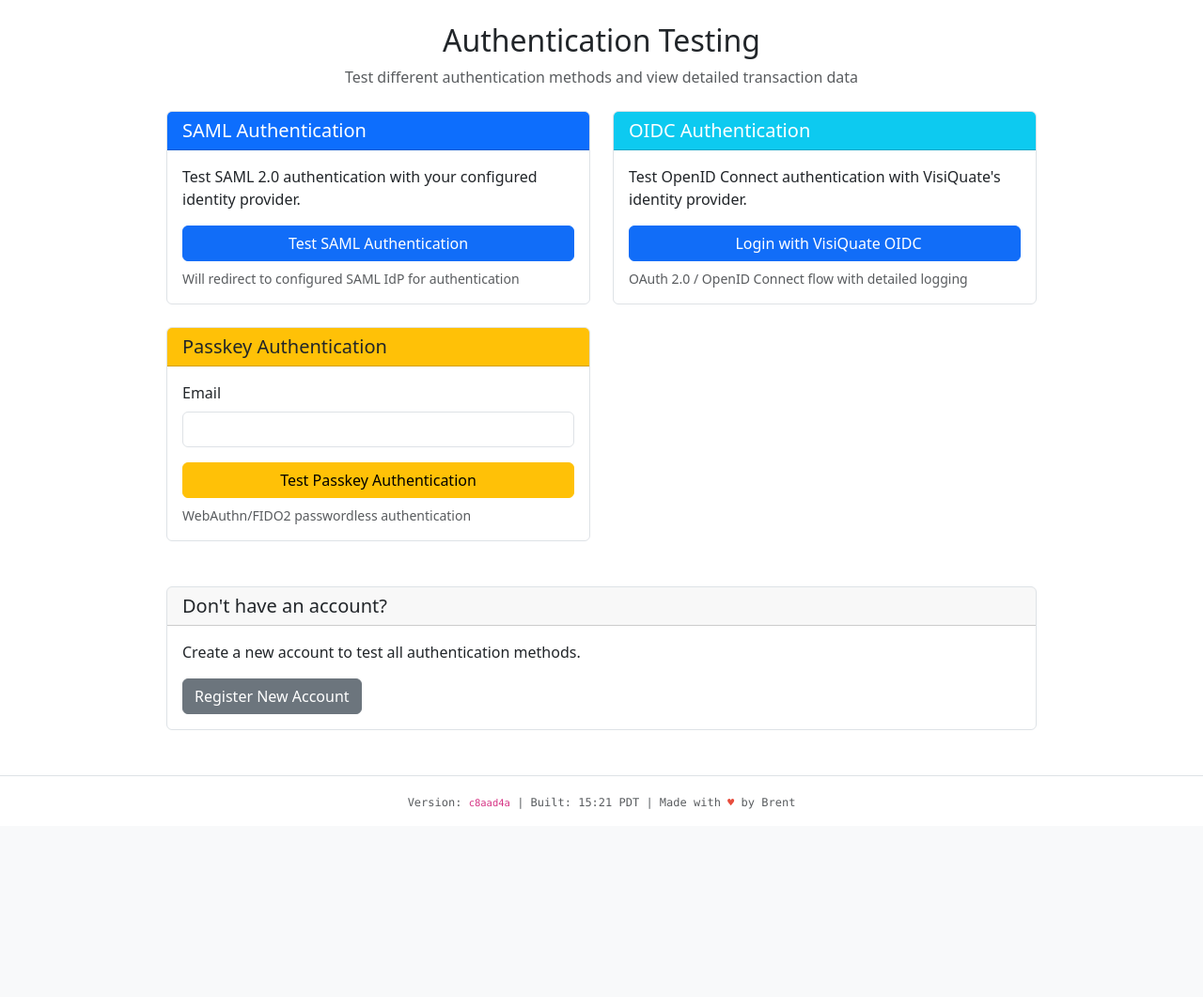
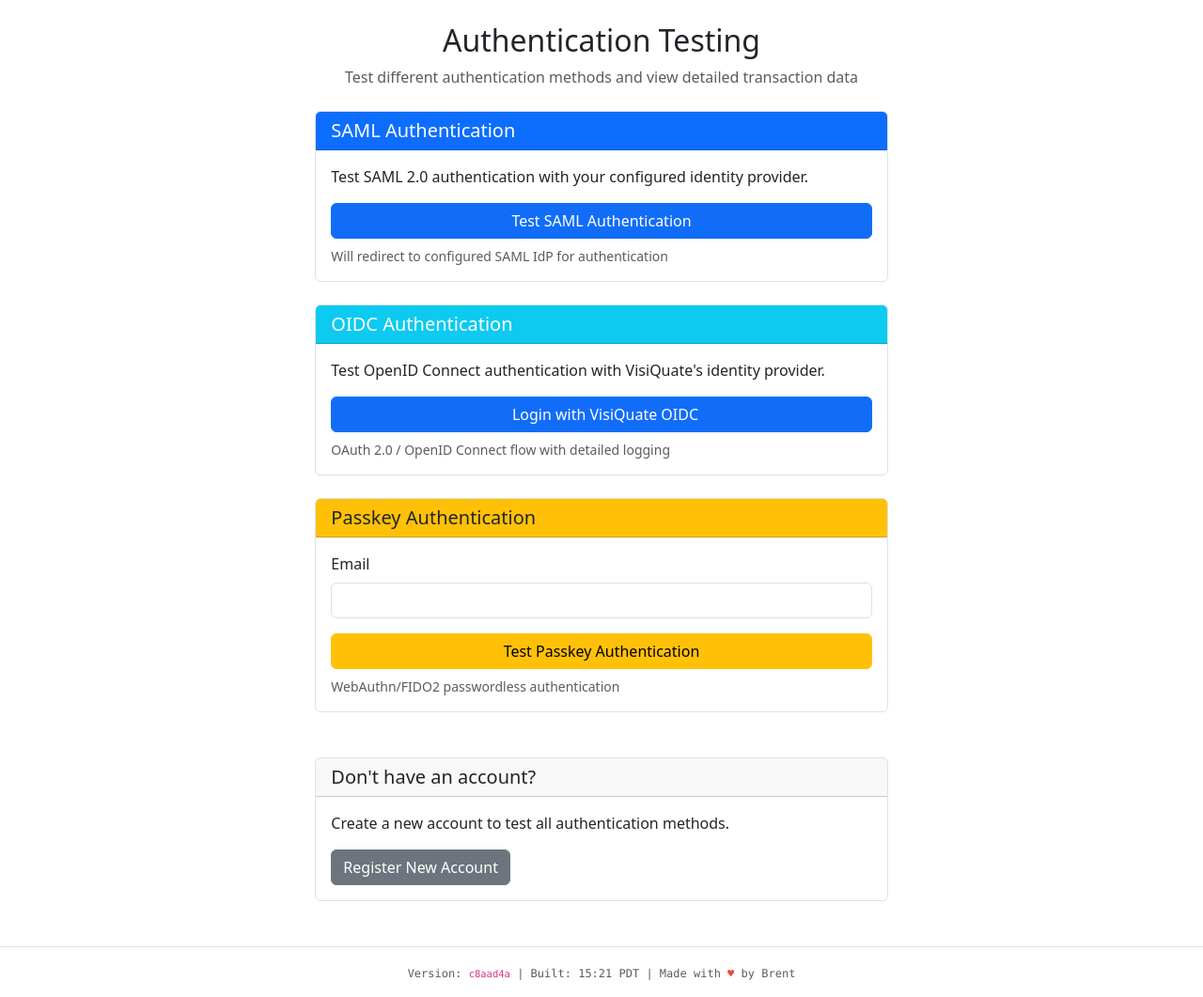
Before and after one commit to brentley/sso-app, a Flask app: page /login in a window 1280 px wide. Shown: the part 56-1117 px from the top of the page at 94% size. Before the commit the page ends 917 px from the top, so only its background shows below. Run offline with Flask 3, Linux system fonts and the light colour scheme.

Commit message:
feat: improve user authentication page layout
- Change authentication testing page from 2-column to single column layout
- Center all authentication method cards (SAML, OIDC, Passkey)
- Improve visual flow and readability on all device sizes
- Revert admin table back to original 3-column format for auth tests

```diff
--- a/templates/login.html
+++ b/templates/login.html
@@ -12,7 +12,7 @@
 
         <div class="row">
             <!-- SAML Authentication -->
-            <div class="col-md-6 mb-4">
+            <div class="col-lg-8 mx-auto mb-4">
                 <div class="card h-100">
                     <div class="card-header bg-primary text-white">
                         <h5 class="card-title mb-0">SAML Authentication</h5>
@@ -28,7 +28,7 @@
             </div>
 
             <!-- OIDC Authentication -->
-            <div class="col-md-6 mb-4">
+            <div class="col-lg-8 mx-auto mb-4">
                 <div class="card h-100">
                     <div class="card-header bg-info text-white">
                         <h5 class="card-title mb-0">OIDC Authentication</h5>
@@ -49,7 +49,7 @@
 
 
             <!-- Passkey Authentication -->
-            <div class="col-md-6 mb-4">
+            <div class="col-lg-8 mx-auto mb-4">
                 <div class="card h-100">
                     <div class="card-header bg-warning text-dark">
                         <h5 class="card-title mb-0">Passkey Authentication</h5>
@@ -80,13 +80,17 @@
             </div>
         </div>
 
-        <div class="card mt-4">
+        <div class="row mt-4">
+            <div class="col-lg-8 mx-auto">
+                <div class="card">
             <div class="card-header">
                 <h5 class="mb-0">Don't have an account?</h5>
             </div>
             <div class="card-body">
                 <p>Create a new account to test all authentication methods.</p>
                 <a href="{{ url_for('register') }}" class="btn btn-secondary">Register New Account</a>
+            </div>
+                </div>
             </div>
         </div>
     </div>
```
Also changed, not shown: templates/admin.html (+8 -13 lines).
